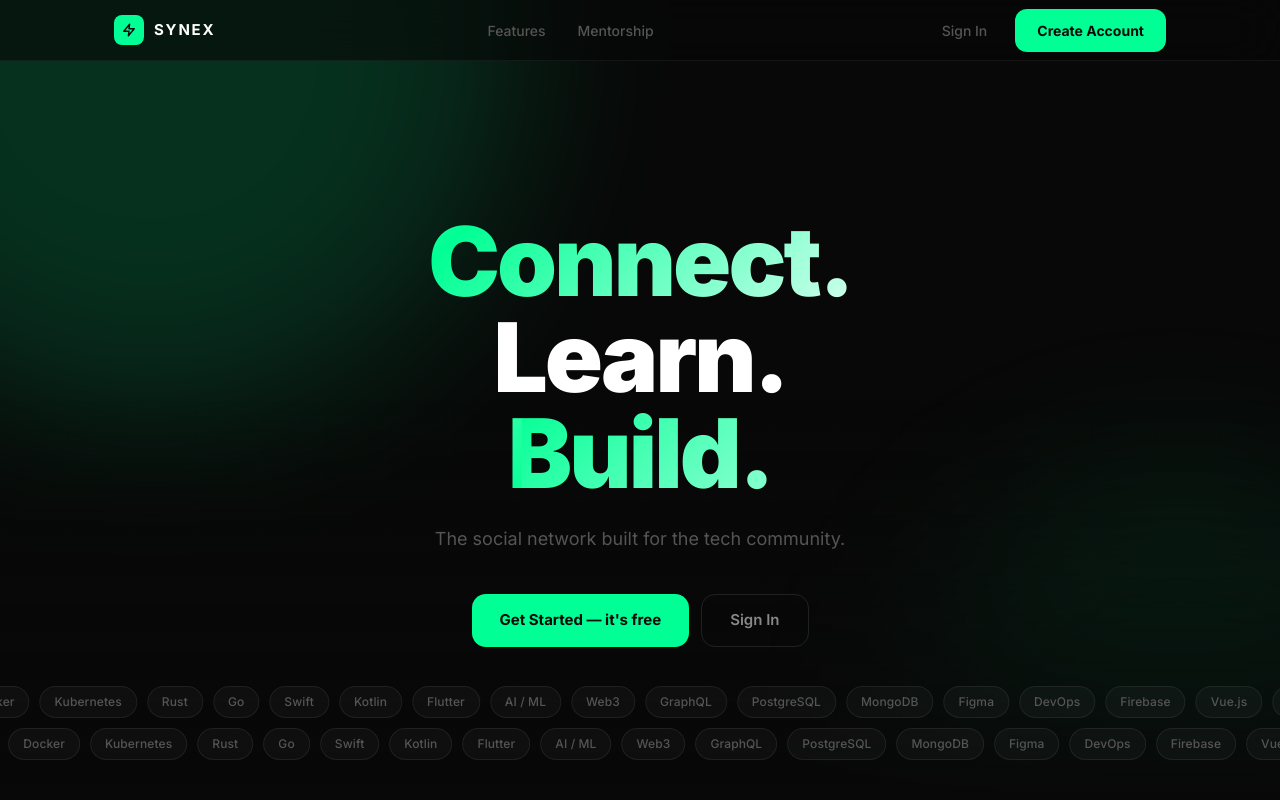
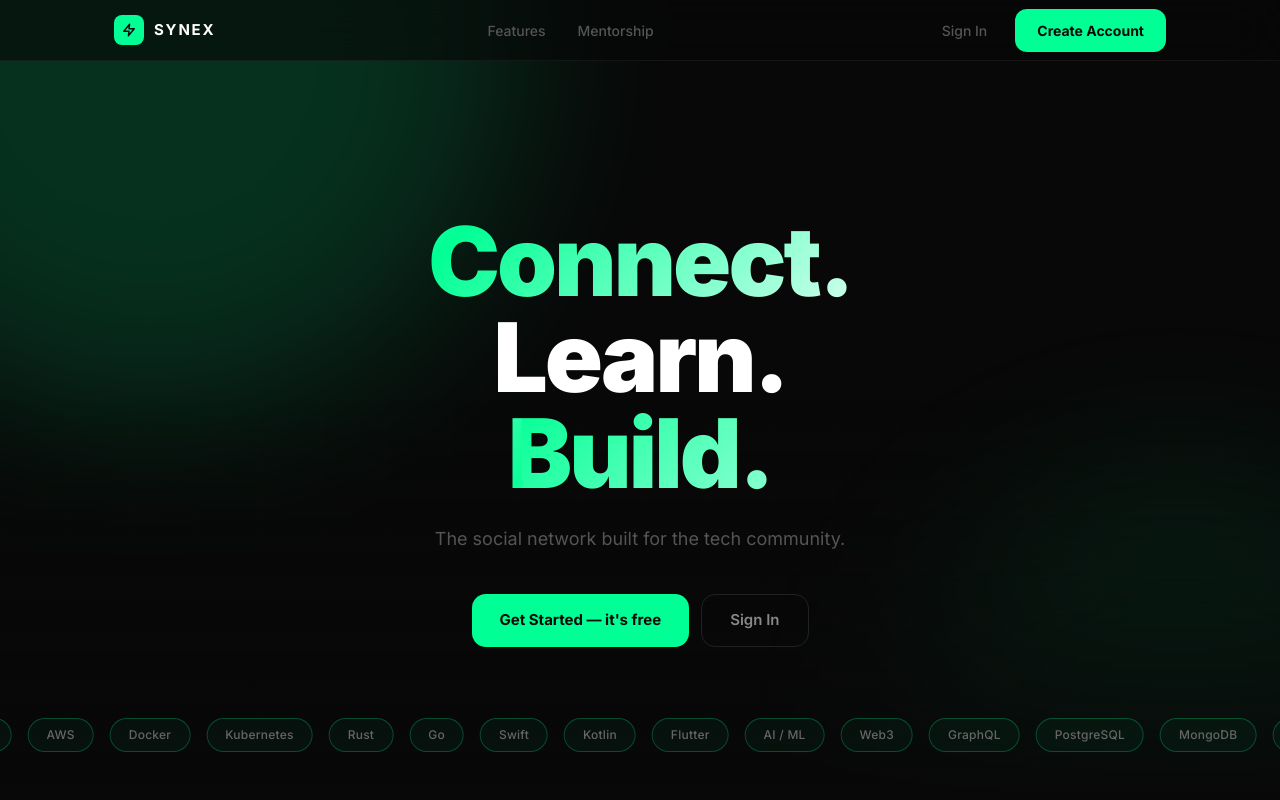
Before and after one commit to hollandxdlol/synex-web, a Next.js app: page / in a window 1280 px wide. Shown: the top 800 px of the page. Built offline with nearby package versions, Linux system fonts and the light colour scheme.

Commit message:
fix: single ticker row, green stroke pills, more spacing

```diff
--- a/app/page.tsx
+++ b/app/page.tsx
@@ -137,22 +137,11 @@ export default function Page() {
         </div>
 
         {/* Skills ticker — pinned to bottom of hero */}
-        <div style={{ position: 'absolute', bottom: 0, left: 0, right: 0, paddingBottom: 40, zIndex: 1 }}>
-          {/* Row 1 — left to right */}
-          <div style={{ overflow: 'hidden', marginBottom: 10 }}>
-            <div style={{ display: 'inline-flex', gap: 10, animation: 'ticker 30s linear infinite', whiteSpace: 'nowrap' }}>
-              {[...SKILLS, ...SKILLS].map((s, i) => (
-                <span key={i} style={skillPill}>{s}</span>
-              ))}
-            </div>
-          </div>
-          {/* Row 2 — right to left */}
-          <div style={{ overflow: 'hidden' }}>
-            <div style={{ display: 'inline-flex', gap: 10, animation: 'ticker-reverse 35s linear infinite', whiteSpace: 'nowrap' }}>
-              {[...SKILLS.slice(12), ...SKILLS, ...SKILLS.slice(0, 12)].map((s, i) => (
-                <span key={i} style={skillPill}>{s}</span>
-              ))}
-            </div>
+        <div style={{ position: 'absolute', bottom: 0, left: 0, right: 0, paddingBottom: 48, zIndex: 1, overflow: 'hidden' }}>
+          <div style={{ display: 'inline-flex', gap: 16, animation: 'ticker 40s linear infinite', whiteSpace: 'nowrap' }}>
+            {[...SKILLS, ...SKILLS].map((s, i) => (
+              <span key={i} style={skillPill}>{s}</span>
+            ))}
           </div>
         </div>
       </section>
@@ -362,11 +351,11 @@ const outlineBtn: React.CSSProperties = {
 }
 const skillPill: React.CSSProperties = {
   display: 'inline-flex', alignItems: 'center',
-  padding: '6px 14px', borderRadius: 999,
-  border: '1px solid rgba(255,255,255,0.07)',
-  background: 'rgba(255,255,255,0.03)',
-  color: '#555', fontSize: 12, fontWeight: 500,
-  letterSpacing: '0.01em', flexShrink: 0,
+  padding: '7px 18px', borderRadius: 999,
+  border: '1px solid rgba(0,255,148,0.25)',
+  background: 'rgba(0,255,148,0.04)',
+  color: '#666', fontSize: 12, fontWeight: 500,
+  letterSpacing: '0.02em', flexShrink: 0,
 }
 const footerLink: React.CSSProperties = {
   background: 'none', border: 'none', cursor: 'pointer',
```
